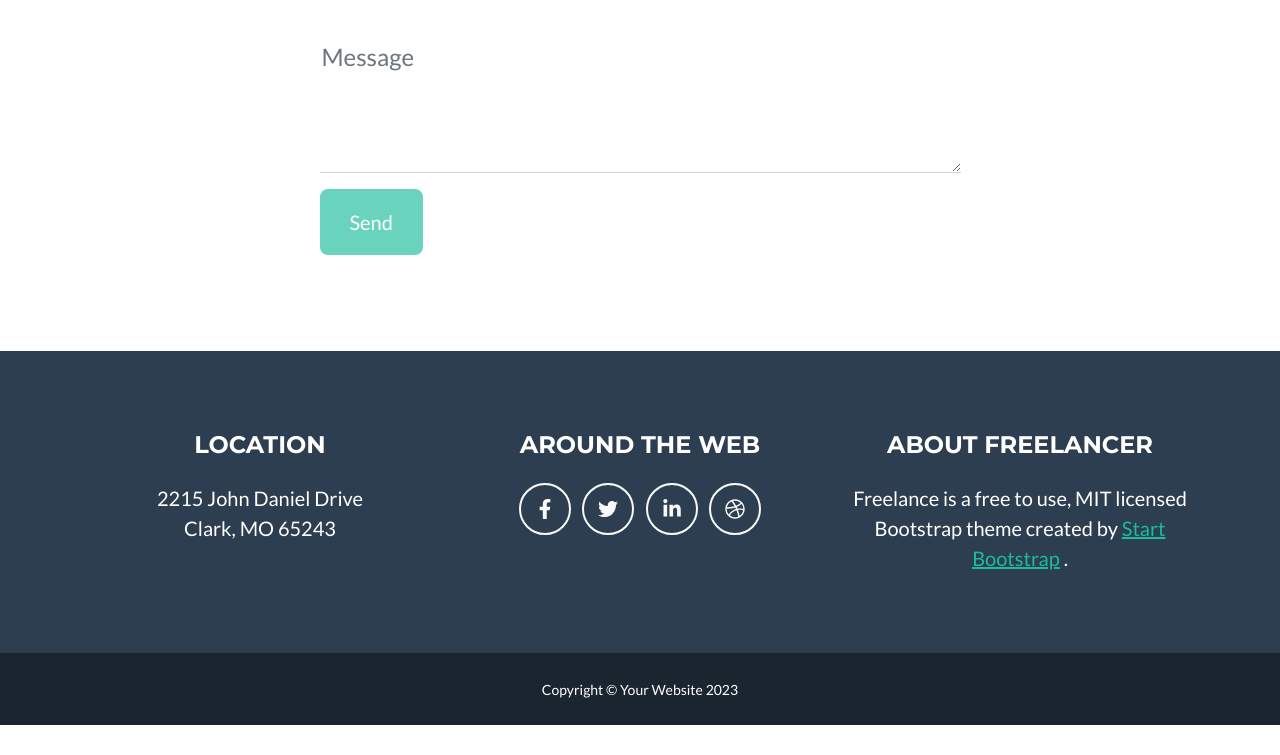
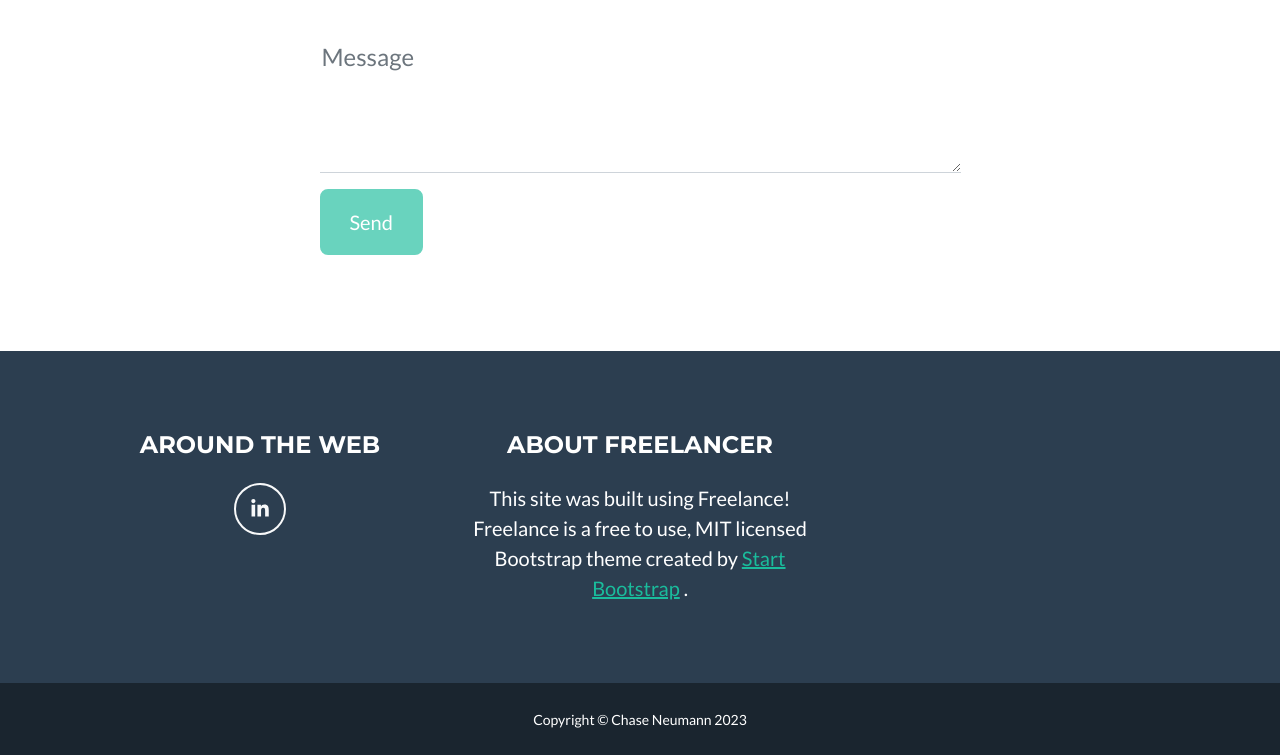
Before and after one commit to e-s-a-h-C/CSCE-2420, a plain HTML site: page index.html in a window 1280 px wide. Shown: the part 1800-2555 px from the top of the page. Before the commit the page ends 2525 px from the top, so only its background shows below. Drawn offline with nearby package versions, Linux system fonts and the light colour scheme.

Commit message:
updated index.html once more

```diff
--- a/index.html
+++ b/index.html
@@ -20,14 +20,13 @@
         <!-- Navigation-->
         <nav class="navbar navbar-expand-lg bg-secondary text-uppercase fixed-top" id="mainNav">
             <div class="container">
-                <a class="navbar-brand" href="#page-top">Start Bootstrap</a>
+                <a class="navbar-brand" href="#page-top">Chase Neumann</a>
                 <button class="navbar-toggler text-uppercase font-weight-bold bg-primary text-white rounded" type="button" data-bs-toggle="collapse" data-bs-target="#navbarResponsive" aria-controls="navbarResponsive" aria-expanded="false" aria-label="Toggle navigation">
                     Menu
                     <i class="fas fa-bars"></i>
                 </button>
                 <div class="collapse navbar-collapse" id="navbarResponsive">
                     <ul class="navbar-nav ms-auto">
-                        <li class="nav-item mx-0 mx-lg-1"><a class="nav-link py-3 px-0 px-lg-3 rounded" href="#portfolio">Portfolio</a></li>
                         <li class="nav-item mx-0 mx-lg-1"><a class="nav-link py-3 px-0 px-lg-3 rounded" href="#about">About</a></li>
                         <li class="nav-item mx-0 mx-lg-1"><a class="nav-link py-3 px-0 px-lg-3 rounded" href="#contact">Contact</a></li>
                     </ul>
@@ -144,28 +143,16 @@
         <footer class="footer text-center">
             <div class="container">
                 <div class="row">
-                    <!-- Footer Location-->
-                    <div class="col-lg-4 mb-5 mb-lg-0">
-                        <h4 class="text-uppercase mb-4">Location</h4>
-                        <p class="lead mb-0">
-                            2215 John Daniel Drive
-                            <br />
-                            Clark, MO 65243
-                        </p>
-                    </div>
                     <!-- Footer Social Icons-->
                     <div class="col-lg-4 mb-5 mb-lg-0">
                         <h4 class="text-uppercase mb-4">Around the Web</h4>
-                        <a class="btn btn-outline-light btn-social mx-1" href="#!"><i class="fab fa-fw fa-facebook-f"></i></a>
-                        <a class="btn btn-outline-light btn-social mx-1" href="#!"><i class="fab fa-fw fa-twitter"></i></a>
-                        <a class="btn btn-outline-light btn-social mx-1" href="#!"><i class="fab fa-fw fa-linkedin-in"></i></a>
-                        <a class="btn btn-outline-light btn-social mx-1" href="#!"><i class="fab fa-fw fa-dribbble"></i></a>
+                        <a class="btn btn-outline-light btn-social mx-1" href="https://www.linkedin.com/in/chaseneumann/"><i class="fab fa-fw fa-linkedin-in"></i></a>
                     </div>
                     <!-- Footer About Text-->
                     <div class="col-lg-4">
                         <h4 class="text-uppercase mb-4">About Freelancer</h4>
                         <p class="lead mb-0">
-                            Freelance is a free to use, MIT licensed Bootstrap theme created by
+                            This site was built using Freelance! Freelance is a free to use, MIT licensed Bootstrap theme created by
                             <a href="http://startbootstrap.com">Start Bootstrap</a>
                             .
                         </p>
@@ -175,7 +162,7 @@
         </footer>
         <!-- Copyright Section-->
         <div class="copyright py-4 text-center text-white">
-            <div class="container"><small>Copyright &copy; Your Website 2023</small></div>
+            <div class="container"><small>Copyright &copy; Chase Neumann 2023</small></div>
         </div>
         <!-- Portfolio Modals-->
         <!-- Portfolio Modal 1-->
```
